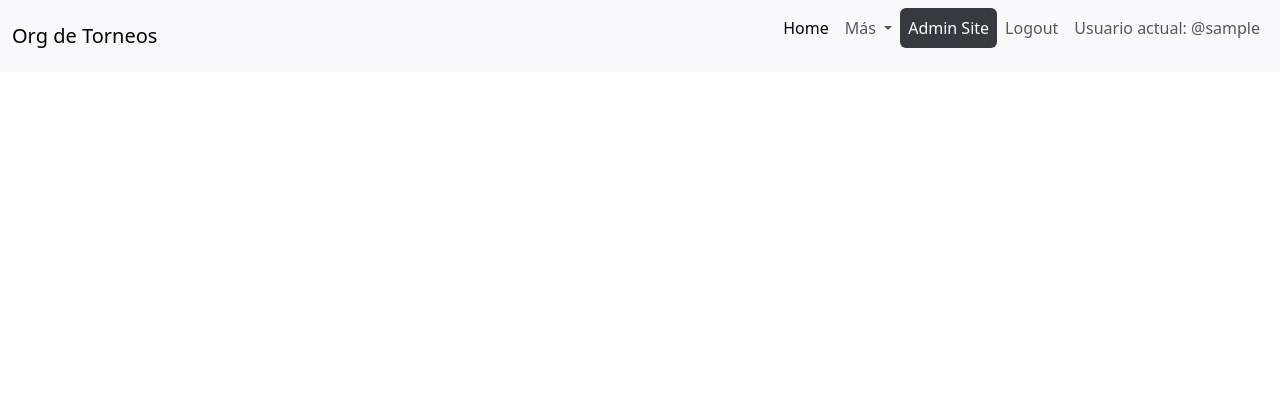
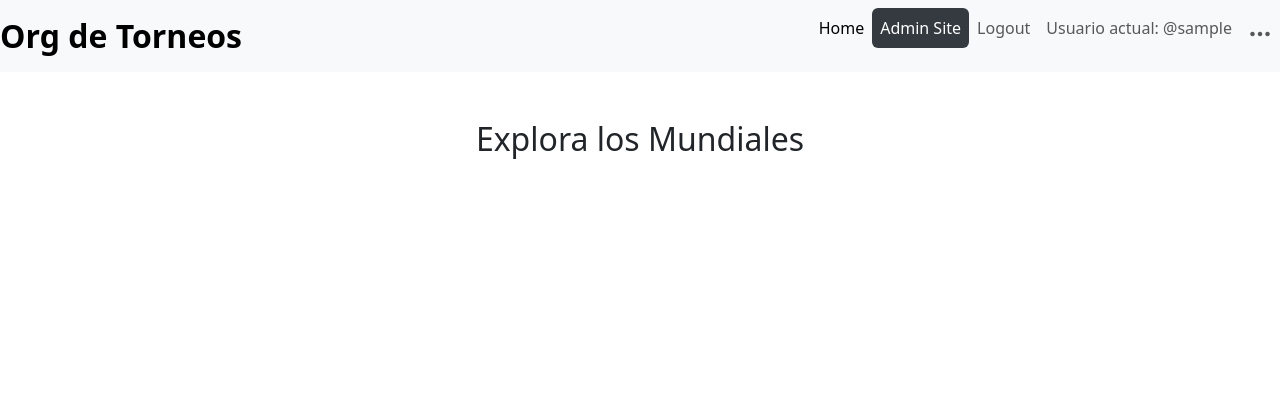
Before and after one commit to 0rellano/Organizacion_Mundial__django, a Django app: page /mundiales/ in a window 1280 px wide. Shown: the top 420 px of the page. Run offline with Django 4.2, Linux system fonts and the light colour scheme; the visitor is signed in with stand-in values (Sample User, id 1); data that the repository does not hold is empty.

Commit message:
Cambios de interfaz

```diff
--- a/organizacion_mundial/static/style.css
+++ b/organizacion_mundial/static/style.css
@@ -3,6 +3,32 @@ body {
   flex-direction: column;
   min-height: 100vh;
   margin: 0;
+}
+
+.btn-hover-bg-light:hover {
+  background-color: #f8f9fa;
+  color: #eee;
+}
+
+.btn-admin {
+  background-color: #343a40;
+  color: #fff;
+}
+
+.btn-admin:hover {
+  background-color: #212529;
+}
+
+.nav-item {
+  color: #343a40;
+}
+
+.custom-dropdown-toggle::after {
+  content: none; /* Oculta la pestaña del botón de desplegable */
+}
+
+.custom-three-dots {
+  font-size: 24px; /* Ajusta el tamaño según sea necesario */
 }
 
 .wrapper {
@@ -11,12 +37,31 @@ body {
 
 .custom-footer {
   background-color: rgba(0, 0, 0, 0.2);
-    padding: 15px; /* Ajusta según tus necesidades */
+  padding: 15px;
   color: white;
-    margin-top: auto; /* Empuja el footer hacia abajo */
+  margin-top: auto;
 }
 
 button {
   border: none;
   background-color: transparent;
 }
+
+.black-link {
+  text-decoration: none;
+  color: black;
+}
+
+.header-button {
+  font-size: larger;
+  font-weight: bold;
+}
+
+.nav-title {
+  text-decoration: none;
+  color: black;
+  font-size: 2em;
+  font-weight: bold;
+  display: inline-block;
+  margin-left: auto;
+}
--- a/organizacion_mundial/templates/base.html
+++ b/organizacion_mundial/templates/base.html
@@ -5,77 +5,60 @@
     <meta charset="UTF-8">
     <meta name="viewport" content="width=device-width, initial-scale=1.0">
     <link rel="stylesheet" href="{% static 'fontawesome/css/all.min.css' %}">
+    <link rel="stylesheet" href="https://cdn.jsdelivr.net/npm/bootstrap-icons@1.11.1/font/bootstrap-icons.css">
     <link href="https://cdn.jsdelivr.net/npm/bootstrap@5.3.2/dist/css/bootstrap.min.css" rel="stylesheet" integrity="sha384-T3c6CoIi6uLrA9TneNEoa7RxnatzjcDSCmG1MXxSR1GAsXEV/Dwwykc2MPK8M2HN" crossorigin="anonymous">
     <script src="https://cdn.jsdelivr.net/npm/bootstrap@5.3.2/dist/js/bootstrap.bundle.min.js" integrity="sha384-C6RzsynM9kWDrMNeT87bh95OGNyZPhcTNXj1NW7RuBCsyN/o0jlpcV8Qyq46cDfL" crossorigin="anonymous"></script>
     <link rel="stylesheet" href="{% static 'style.css' %}">
 
     <title>{% block title %}Document{% endblock %}</title>
-
-    <style>
-      /* Nueva clase personalizada para el cambio de color al pasar el ratón */
-      .btn-hover-bg-light:hover {
-        background-color: #f8f9fa !important; /* Cambia al color de fondo deseado */
-        color: #eee !important; /* Cambia al color de texto deseado al pasar el ratón */
-      }
-
-      /* Estilo adicional para el botón del Admin Site */
-      .btn-admin {
-        background-color: #343a40 !important; /* Cambia al color deseado para el fondo */
-        color: #fff !important; /* Cambia al color deseado para el texto */
-      }
-
-      .btn-admin:hover {
-        background-color: #212529 !important; /* Cambia al color deseado al pasar el ratón */
-      }
-    </style>
 </head>
 <body>
 
   <nav class="navbar navbar-expand-lg bg-body-tertiary">
-    <div class="container-fluid">
-      <a class="navbar-brand" href="{% url 'index' %}">Org de Torneos</a>
     <button class="navbar-toggler" type="button" data-bs-toggle="collapse" data-bs-target="#navbarNavDropdown" aria-controls="navbarNavDropdown" aria-expanded="false" aria-label="Toggle navigation">
         <span class="navbar-toggler-icon"></span>
     </button>
+    <a class="nav-title" href="{% url 'index' %}">Org de Torneos</a>
     <div class="collapse navbar-collapse" id="navbarNavDropdown">
-        <ul class="navbar-nav ms-auto">
+        <ul class="navbar-nav ms-auto navbar-center">
             <li class="nav-item">
                 <a class="nav-link active" aria-current="page" href="{% url 'index' %}">Home</a>
             </li>
-          <li class="nav-item dropdown">
-            <a class="nav-link dropdown-toggle" href="#" role="button" data-bs-toggle="dropdown" aria-expanded="false">
-              Más
-            </a>
-            <ul class="dropdown-menu">
-              <li><a class="dropdown-item" href="{% url 'lista_jugadores' %}"><button>Ver Lista de Jugadores</button></a></li>
-              <li><a class="dropdown-item" href="{% url 'mundiales' %}"><button>Mundiales</button></a></li>
-              <li><a class="dropdown-item" href="{% url 'paises' %}"><button>Paises</button></a></li>
-            </ul>
-          </li>
             {% if user.is_authenticated %}
                 {% if user.is_staff %}
-            <li class="nav-item ms-auto">
+                    <li class="nav-item">
                         <a href="{% url 'admin:index' %}" class="nav-link btn btn-dark btn-hover-bg-light btn-admin" target="_blank">Admin Site</a>
                     </li>
                 {% endif %}
-          <li class="nav-item ms-auto">
+                <li class="nav-item">
                     <a href="{% url 'logout' %}" class="nav-link">Logout</a>
                 </li>
-          <li class="nav-item ms-auto">
+                <li class="nav-item">
                     <p class="nav-link">Usuario actual: @{{ user.username }}</p>
                 </li>
+                <li class="nav-item dropdown">
+                    <a class="nav-link dropdown-toggle custom-dropdown-toggle" href="#" role="button" data-bs-toggle="dropdown" aria-expanded="false">
+                        <i class="bi bi-three-dots custom-three-dots"></i>
+                    </a>
+                    <ul class="dropdown-menu dropdown-menu-end">
+                        <li><a class="dropdown-item" href="{% url 'lista_jugadores' %}">Jugadores</a></li>
+                        <li><a class="dropdown-item" href="{% url 'mundiales' %}">Mundiales</a></li>
+                        <li><a class="dropdown-item" href="{% url 'paises' %}">Paises</a></li>
+                    </ul>
+                </li>
             {% else %}
-          <li class="nav-item ms-auto">
+                <li class="nav-item">
                     <a href="{% url 'login' %}" class="nav-link btn btn-dark btn-hover-bg-light">Login</a>
                 </li>
-          <li class="nav-item ms-auto">
+                <li class="nav-item">
                     <a href="{% url 'registro' %}" class="nav-link btn btn-dark btn-hover-bg-light">Registro</a>
                 </li>
             {% endif %}
         </ul>
     </div>
-    </div>
 </nav>
+
+
 
   {% block content %}
   {% endblock %}
--- a/organizacion_mundial/templates/mundiales.html
+++ b/organizacion_mundial/templates/mundiales.html
@@ -1,20 +1,28 @@
 {% extends 'base.html' %}
 
-{% block title %}Mundiales
-{% endblock %}
+{% block title %}Mundiales{% endblock %}
 
 {% block content %}
-<ul>
-    {% for mundial in mundiales %}
-        <li>
-            <a href="/mundiales/{{mundial.pk}}">
-                {{mundial}}
-                {{mundial.pais_sede}}
-                {{mundial.fecha_inicio}}
-                {{mundial.fecha_fin}}
-            </a>
+<div class="container mt-5">
+    <h2 class="text-center mb-4">Explora los Mundiales</h2>
 
-        </li>
+    <div class="row row-cols-1 row-cols-md-2 row-cols-lg-3 g-4">
+        {% for mundial in mundiales %}
+        <div class="col">
+            <div class="card h-100">
+                <div class="card-body">
+                    <h5 class="card-title">
+                        <a href="/mundiales/{{ mundial.pk }}" class="black-link">{{ mundial }}</a>
+                    </h5>
+                    <p class="card-text">País Sede: {{ mundial.pais_sede }}</p>
+                    <p class="card-text">Fecha de Inicio: {{ mundial.fecha_inicio }}</p>
+                    <p class="card-text">Fecha de Fin: {{ mundial.fecha_final }}</p>
+                    <!-- Agrega más información según tus necesidades -->
+                </div>
+            </div>
+        </div>
         {% endfor %}
-</ul>
+    </div>
+</div>
+
 {% endblock %}
--- a/organizacion_mundial/urls.py
+++ b/organizacion_mundial/urls.py
@@ -6,7 +6,7 @@ urlpatterns = [
     path('jugadores/', ListaJugadoresView.as_view(), name='lista_jugadores'),
     path('jugadores/<int:pk>/', DetalleJugadorView.as_view(), name='detalle_jugador'),
     path('paises/', ListaPaisesView.as_view(), name='paises'),
-    path('pais/<int:pk>', PaisView.as_view()),
+    path('pais/<int:pk>', PaisView.as_view(), name='pais'),
     path('mundiales/', ListaMundialesView.as_view(), name='mundiales'),
     path('mundiales/<int:pk>', DetalleMundialView.as_view(), name='mundial'),
     path('registro/', Registro.as_view(), name='registro'),
```
Also changed, not shown: organizacion_mundial/templates/detalle_jugador.html (+22 -18 lines), organizacion_mundial/templates/lista_jugadores.html (+42 -19 lines), organizacion_mundial/templates/mundial.html (+12 -9 lines), organizacion_mundial/templates/pais.html (+24 -26 lines), organizacion_mundial/templates/paises.html (+20 -9 lines). Lines whose indentation alone changed are shown as unchanged.
